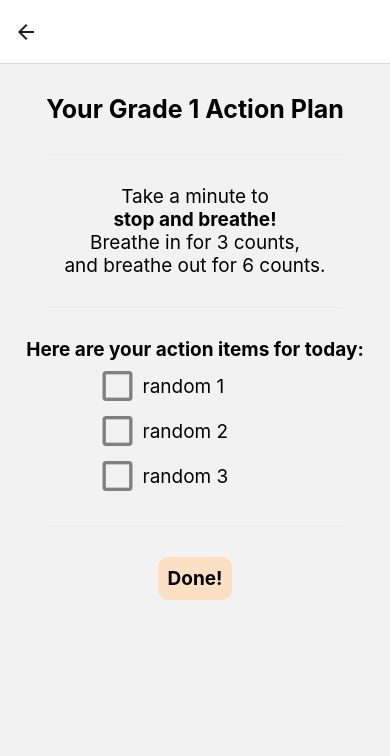
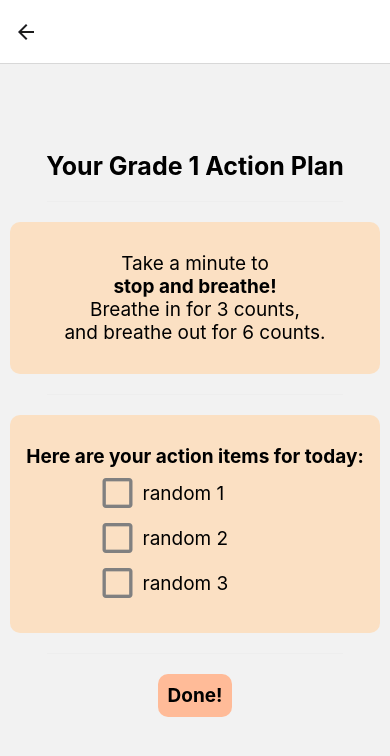
Before and after one commit to marker6275/Note-To-Self-App, a React Native app: screen /Grade1 in a window 390 px wide. Shown: the top 756 px of the page. Built offline with nearby package versions, Linux system fonts and the light colour scheme; what expo-linking would draw is missing.

Commit message:
change action plan to box format

```diff
--- a/Action Plans/Plan1.tsx
+++ b/Action Plans/Plan1.tsx
@@ -17,17 +17,23 @@ export default function Plan1({ navigation }: RootTabScreenProps<'Grade1'>) {
             <Text style={styles.title}>Your Grade 1 Action Plan</Text>
             <View style={styles.separator} lightColor="#eee" darkColor="rgba(255,255,255,0.1)" />
 
+            <View style={styles.box}>
                 <Text style={styles.text}>Take a minute to</Text>
                 <Text style={styles.emphasis}>stop and breathe!</Text>
                 <Text style={styles.text}>Breathe in for 3 counts,</Text>
                 <Text style={styles.text}>and breathe out for 6 counts.</Text>
+            </View>
+
             <View style={styles.separator} lightColor="#eee" darkColor="rgba(255,255,255,0.1)" />
+            <View style={styles.box}>
 
                 <Text style={styles.emphasis}>Here are your action items for today:</Text>
                 <CheckBox title="random 1" onPress={() => setPressed1(!pressed1)} isChecked={pressed1} textStyle={styles.checklist}/>
                 <CheckBox title="random 2" onPress={() => setPressed2(!pressed2)} isChecked={pressed2} textStyle={styles.checklist}/>
                 <CheckBox title="random 3" onPress={() => setPressed3(!pressed3)} isChecked={pressed3} textStyle={styles.checklist}/>
+            </View>
             <View style={styles.separator} lightColor="#eee" darkColor="rgba(255,255,255,0.1)" />
+
 
             {/* <Button title="Done!" onPress={() => navigation.navigate('NotFound')}/> */}
             <Pressable style={styles.button} onPress={() => navigation.navigate('NotFound')}>
@@ -44,7 +50,8 @@ const styles = StyleSheet.create({
         alignItems: 'center',
         justifyContent: 'center',
         marginTop: 30,
-        paddingBottom: 70
+        paddingBottom: 70,
+        flex: 1,
     },
     containerBox: {
         marginHorizontal: 10,
@@ -54,7 +61,7 @@ const styles = StyleSheet.create({
       fontWeight: 'bold',
     },
     separator: {
-      marginVertical: 30,
+      marginVertical: 20,
       height: 1,
       width: '80%',
     },
@@ -68,11 +75,20 @@ const styles = StyleSheet.create({
     },
     checklist: {
         color: '#fff',
-        backgroundColor: '#fff'
+        backgroundColor: '#fff',
     },
     button: {
-        backgroundColor: '#FBE0C3',
+        backgroundColor: '#FFBB98',
         padding: 10,
         borderRadius: 10,
     },
+    box: {
+        backgroundColor: '#FBE0C3',
+        borderRadius: 10,
+        alignItems: 'center',
+        justifyContent: 'center',
+        width: '100%',
+        paddingTop: 30,
+        paddingBottom: 30,
+    }
 })
--- a/Action Plans/Plan2.tsx
+++ b/Action Plans/Plan2.tsx
@@ -19,24 +19,31 @@ export default function Plan2({ navigation }: RootTabScreenProps<'Grade2'>) {
     return (
         <ScrollView style={styles.containerBox} contentContainerStyle={styles.container}>
             <Text style={styles.title}>Your Grade 2 Action Plan</Text>
+            <View style={styles.separator} lightColor="#eee" darkColor="rgba(255,255,255,0.1)" />
 
-            <View style={styles.separator} lightColor="#eee" darkColor="rgba(255,255,255,0.1)" />
+            <View style={styles.box}>
                 <Text style={styles.text}>Take a minute to</Text>
                 <Text style={styles.emphasis}>stop and breathe!</Text>
                 <Text style={styles.text}>Breathe in for 3 counts,</Text>
                 <Text style={styles.text}>and breathe out for 6 counts.</Text>
+            </View>
+
             <View style={styles.separator} lightColor="#eee" darkColor="rgba(255,255,255,0.1)" />
 
+            <View style={styles.box}>
                 <Text style={styles.emphasis}>Here are your action items for today:</Text>
                 <CheckBox title="random 1" onPress={() => setPressed1(!pressed1)} isChecked={pressed1} textStyle={styles.checklist}/>
                 <CheckBox title="random 2" onPress={() => setPressed2(!pressed2)} isChecked={pressed2} textStyle={styles.checklist}/>
                 <CheckBox title="random 3" onPress={() => setPressed3(!pressed3)} isChecked={pressed3} textStyle={styles.checklist}/>
+            </View>
+
             <View style={styles.separator} lightColor="#eee" darkColor="rgba(255,255,255,0.1)" />
 
             <Text style={styles.emphasis}>Well done! Now, take a</Text>
             <Text style={styles.emphasis}>look at these quick exercises:</Text>
-            <View style={styles.separator} lightColor="#eee" darkColor="rgba(255,255,255,0.1)" />
+            <View style={styles.separator} lightColor="transparent" darkColor="rgba(255,255,255,0.1)" />
 
+            <View style={styles.box}>
                 {/* RANDOMIZE DISTRACTION TECHNIQUE? */}
                 <Text style={styles.emphasis}>5-4-3-2-1</Text>
                 <CheckBox title="random 1" onPress={() => setPressed21(!pressed21)} isChecked={pressed21} textStyle={styles.checklist}/>
@@ -44,14 +51,21 @@ export default function Plan2({ navigation }: RootTabScreenProps<'Grade2'>) {
                 <CheckBox title="random 3" onPress={() => setPressed23(!pressed23)} isChecked={pressed23} textStyle={styles.checklist}/>
                 <CheckBox title="random 2" onPress={() => setPressed24(!pressed24)} isChecked={pressed24} textStyle={styles.checklist}/>
                 <CheckBox title="random 3" onPress={() => setPressed25(!pressed25)} isChecked={pressed25} textStyle={styles.checklist}/>
+            </View>
             <View style={styles.separator} lightColor="#eee" darkColor="rgba(255,255,255,0.1)" />
+            <View style={styles.box}>
                 <Text style={styles.emphasis}>Color Count</Text>
                 <Text style={styles.text}>Look around you and keep naming everything you see that is a certain color and count them.
                 For example, count all the red objects in the room you're in.</Text>
+            </View>
+
             <View style={styles.separator} lightColor="#eee" darkColor="rgba(255,255,255,0.1)" />
 
+            <View style={styles.box}>
                 <Text style={styles.emphasis}>Box Breathing</Text>
                 <Text style={styles.text}>Breath in 4 counts, hold for 4 counts, breath out for 4 counts </Text>
+            </View>
+
             <View style={styles.separator} lightColor="#eee" darkColor="rgba(255,255,255,0.1)" />
 
             <Pressable style={styles.button} onPress={() => navigation.navigate('NotFound')}>
@@ -96,8 +110,17 @@ const styles = StyleSheet.create({
         backgroundColor: '#fff',
     },
     button: {
-        backgroundColor: '#FBE0C3',
+        backgroundColor: '#FFBB98',
         padding: 10,
         borderRadius: 10,
     },
+    box: {
+        backgroundColor: '#FBE0C3',
+        borderRadius: 10,
+        alignItems: 'center',
+        justifyContent: 'center',
+        width: '100%',
+        paddingTop: 30,
+        paddingBottom: 30,
+    }
 })
--- a/Action Plans/Plan3.tsx
+++ b/Action Plans/Plan3.tsx
@@ -100,5 +100,5 @@ const styles = StyleSheet.create({
         backgroundColor: '#FBE0C3',
         padding: 10,
         borderRadius: 10,
-    },
+    }
 })
--- a/package.json
+++ b/package.json
@@ -14,12 +14,13 @@
   },
   "dependencies": {
     "@expo/vector-icons": "^13.0.0",
-    "@expo/webpack-config": "^0.17.2",
+    "@expo/webpack-config": "^0.16.19",
     "@react-navigation/bottom-tabs": "^6.0.5",
     "@react-navigation/native": "^6.0.2",
     "@react-navigation/native-stack": "^6.1.0",
-    "expo": "~47.0.8",
+    "expo": "^44.0.6",
     "expo-asset": "~8.6.2",
+    "expo-cli": "^6.0.8",
     "expo-constants": "~14.0.2",
     "expo-font": "~11.0.1",
     "expo-linking": "~3.2.3",
```
Also changed, not shown: 1 other file (tests, documents, lock files or other folders). Lines whose indentation alone changed are shown as unchanged.
